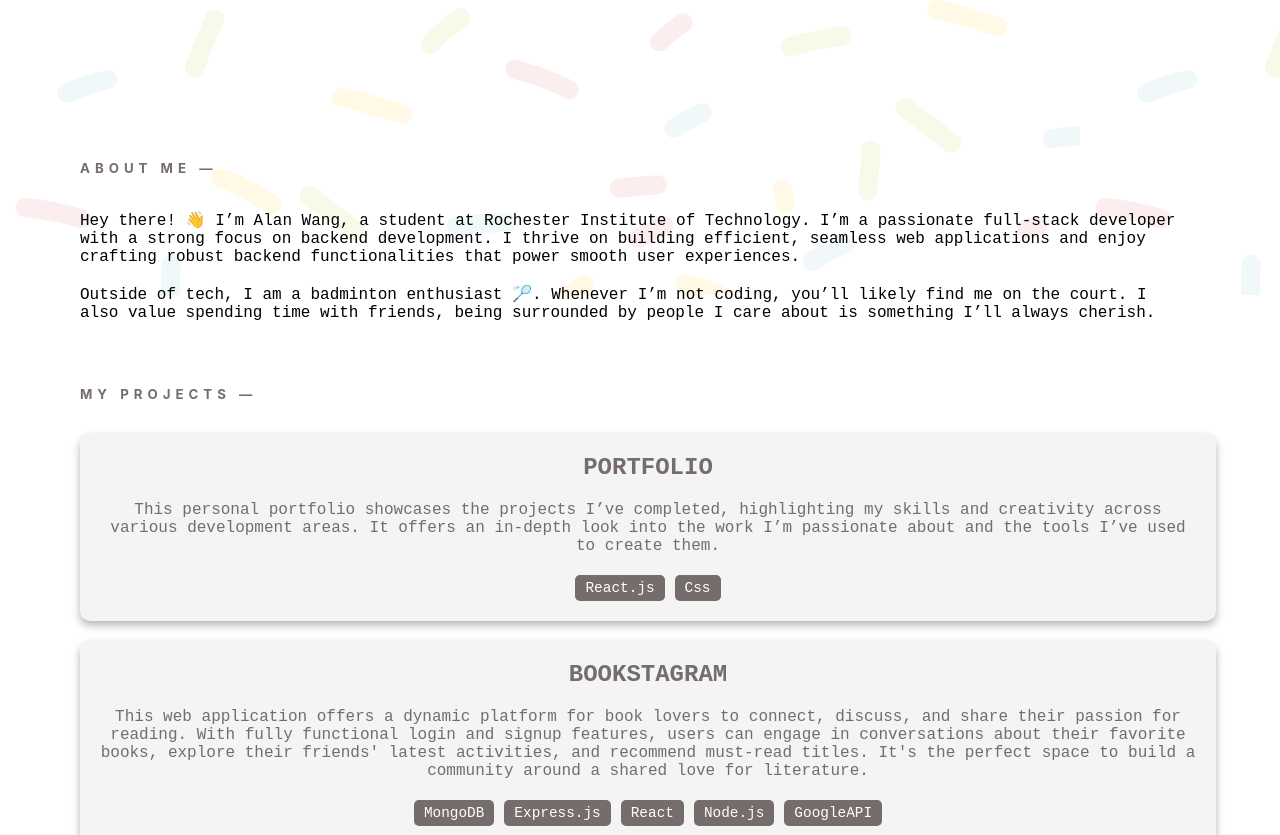
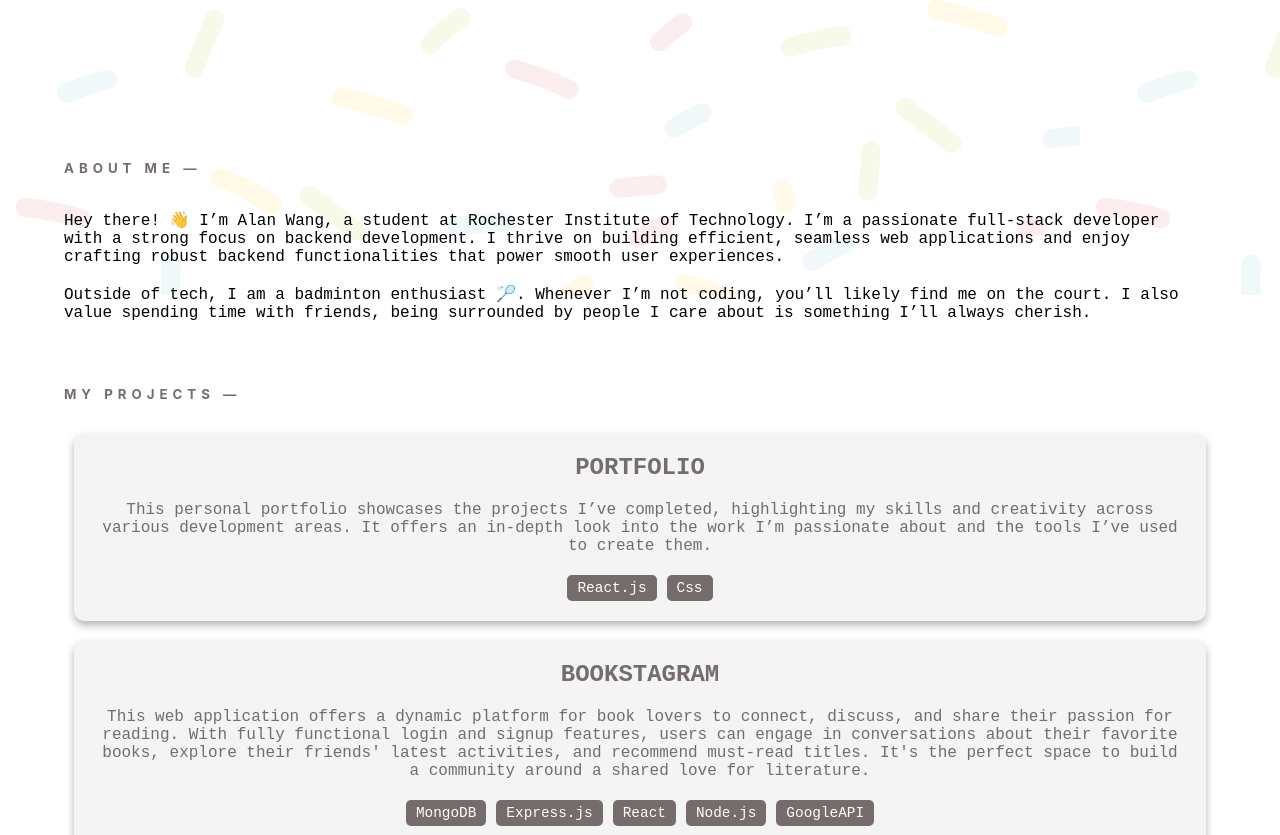
Before and after one commit to aw2755/alan_wang, a React (Create React App) app: page / in a window 1280 px wide. Shown: the part 505-1340 px from the top of the page. Built offline with nearby package versions, Linux system fonts and the light colour scheme; the HTML template or start-up script is replaced by a standard one.

Commit message:
alittle more spacing problem

```diff
--- a/src/App.css
+++ b/src/App.css
@@ -212,7 +212,12 @@ a:visited, a:link {
   display: flex;
   flex-direction: column;
   gap: 20px;
-  width: 100%;
+  align-items: center;  /* Center the project items */
+  justify-content: center; /* Vertically center the projects */
+  width: 100%;  /* Set full width */
+  margin: 0 auto;  /* Ensure the section is centered */
+  padding: 0 10px;  /* Add padding to avoid touching screen edges */
+  box-sizing: border-box;  /* Include padding in width calculations */
 }
 
 .project-container {
@@ -349,7 +354,7 @@ a:visited, a:link {
 }
 
 .ml-ss {
-  margin-left: 3rem;
+  margin-left: 4rem;
 }
 
 .mr-ss {
--- a/src/App.js
+++ b/src/App.js
@@ -89,7 +89,7 @@ function App() {
             {/* the background pic */}
             <div className='right'></div>
 
-            <div id='about' className='about-section mt-ll mb-l ml-s'> {/* start about div */}
+            <div id='about' className='about-section mt-ll mb-l ml-ss'> {/* start about div */}
                 <h5 className='heading-4 sec-color'>About Me —</h5>
 
                 <div className='about-me mt-s'> {/* start about paragraph div */}
@@ -110,7 +110,7 @@ function App() {
                 </div> {/* end about me div */}
 
             </div>
-            <div id='project' className='sec-color mt-s mr-s ml-s'> {/* start project div*/}
+            <div id='project' className='sec-color mt-s mr-s ml-ss'> {/* start project div*/}
                 <section>
                     <h5 className='heading-4'>My Projects —</h5>
                 </section>
```
